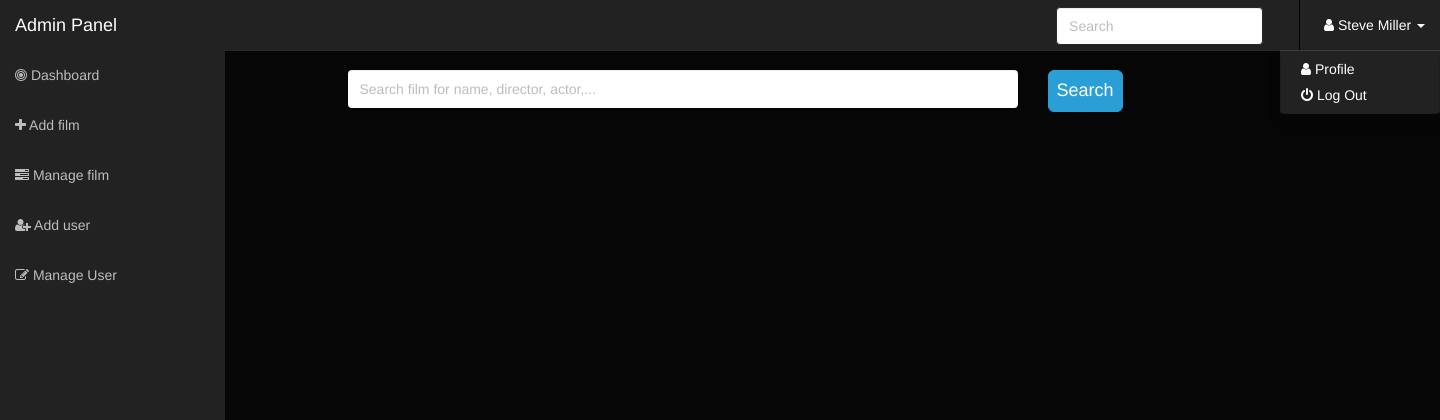
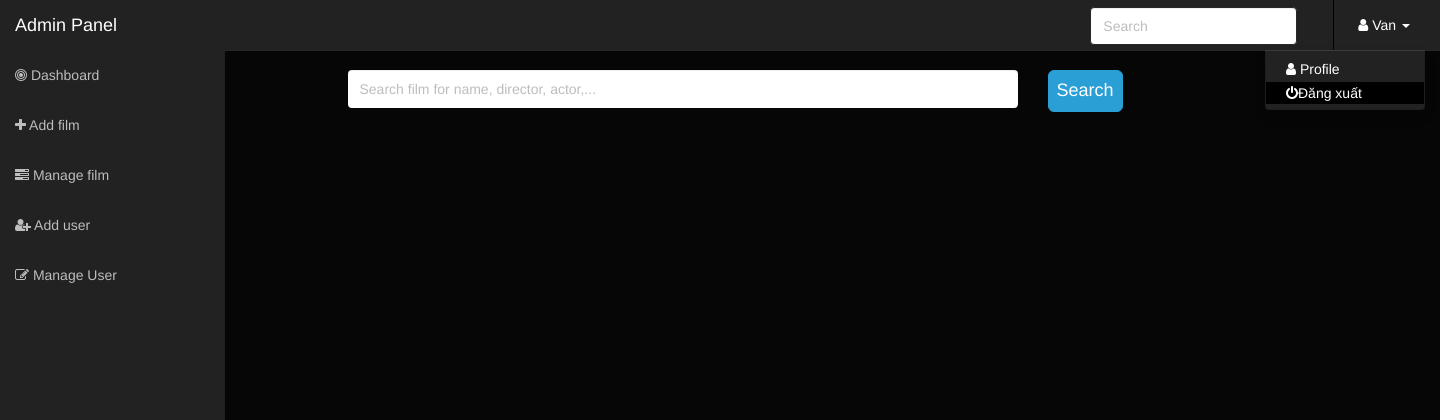
Before and after one commit to vnhquang2011/WebPhim_Ass2, a PHP site: page /admin/manageFilm.php in a window 1440 px wide, after a click on "Van". Shown: the top 420 px of the page. Run offline with PHP 8.4, Linux system fonts and the light colour scheme; a user stored in the database is signed in; data comes from the database, SQL or seed files in the repository.

Commit message:
deleteFilm + logout admin

```diff
--- a/admin/common.php
+++ b/admin/common.php
@@ -1,3 +1,17 @@
+<?php
+	session_start();
+	if(isset($_SESSION['username'])){
+		$name = $_SESSION['username'];
+		// get ID admin
+		require('libs/db.php');
+		$sql = "SELECT * from user WHERE username = '$name'";
+		$result = mysqli_query($link, $sql);
+		if(mysqli_num_rows($result) > 0){
+			$row = mysqli_fetch_assoc($result);
+		}
+
+?>
+
 	<nav class="navbar navbar-inverse navbar-fixed-top" role="navigation">
 		<div class="navbar-header">
 			<button type="button" class="navbar-toggle" data-toggle="collapse" data-target=".navbar-ex1-collapse">
@@ -32,27 +46,6 @@
 				</li>
 			</ul>
 			<ul class="nav navbar-nav navbar-right navbar-user">
-			<!-- <li class="dropdown messages-dropdown">
-            <a href="#" class="dropdown-toggle" data-toggle="dropdown"><i class="fa fa-envelope"></i> Messages <span class="badge">2</span> <b class="caret"></b></a>
-            <ul class="dropdown-menu">
-                <li class="dropdown-header">2 New Messages</li>
-                <li class="message-preview">
-                    <a href="#">
-                        <span class="avatar"><i class="fa fa-bell"></i></span>
-                        <span class="message">Security alert</span>
-                    </a>
-                </li>
-                <li class="divider"></li>
-                <li class="message-preview">
-                    <a href="#">
-                        <span class="avatar"><i class="fa fa-bell"></i></span>
-                        <span class="message">Security alert</span>
-                    </a>
-                </li>
-                <li class="divider"></li>
-                <li><a href="#">Go to Inbox <span class="badge">2</span></a></li>
-            </ul>
-        </li> -->
 				<li>
 					<form class="navbar-search">
 						<input type="text" placeholder="Search" class="form-control">
@@ -61,22 +54,48 @@
 				<li class="divider-vertical"></li>
 				<li class="dropdown user-dropdown">
 					<a href="#" class="dropdown-toggle" data-toggle="dropdown">
-					<i class="fa fa-user"></i> Steve Miller
+						<i class="fa fa-user"></i> <?php echo $_SESSION['username'];?>
 						<b class="caret"></b>
 					</a>
 					<ul class="dropdown-menu">
 						<li>
-						<a href="#">
-							<i class="fa fa-user"></i> Profile</a>
+							<a href="<?php echo "editUser.php?id=". $row["ID"]?>"> <i class="fa fa-user"></i> Profile</a>
 						</li>
 						<li>
-						<a href="#">
-							<i class="fa fa-power-off"></i> Log Out</a>
+							<form method="post" action="">
+								<a> <button id="logout" name="log_out" style="">
+									<i class="fa fa-power-off"></i>Đăng xuất</button>
+								</a>
+							</form>
 						</li>
 
 					</ul>
 				</li>
 
 			</ul>
+
+			<style>
+				#logout{
+					background: black;
+					width: 100%;
+					border: none;
+					color: white;
+					text-align: left;
+					padding-left: 20px;
+				}
+			</style>
+			<?php
+				if(isset($_POST["log_out"])){
+					unset($_SESSION['username']);
+					session_unset();
+					session_destroy();
+					header('Location:../index.php');
+				}
+			?>
 		</div>
 	</nav>
+<?php
+	} else {
+		header('Location:../index.php');
+	}
+?>
--- a/admin/deleteUser.php
+++ b/admin/deleteUser.php
@@ -8,14 +8,14 @@
 
     if (mysqli_query($link, $sql)) {?>
         <script>
-            alert("Record deleted successfully");
+            alert("Xóa User thành công");
             location.href = "manageUser.php";
             // alert("hshshsh");
         </script>
 
     <?php
     } else {
-        echo "Error deleting record: " . mysqli_error($conn);
+        echo "Lỗi xóa user " . mysqli_error($conn);
     }
     mysqli_close($link);
 
--- a/admin/manageFilm.php
+++ b/admin/manageFilm.php
@@ -103,7 +103,7 @@
                 location.href= "editFilm.php?id=" + td0;
         };
         function del(params) {
-            if(confirm("Bạn có chắc muốn xóa user này?")){
+            if(confirm("Bạn có chắc muốn xóa film này?")){
                 var tr = params.parentElement.parentElement;
                 var td0= tr.cells.item(0).innerHTML;
                 td0 = td0.replace(' ','' ); //id của user có space ???
```
Also changed, not shown: admin/deleteFilm.php (+22 -0 lines). Lines whose indentation alone changed are shown as unchanged.
